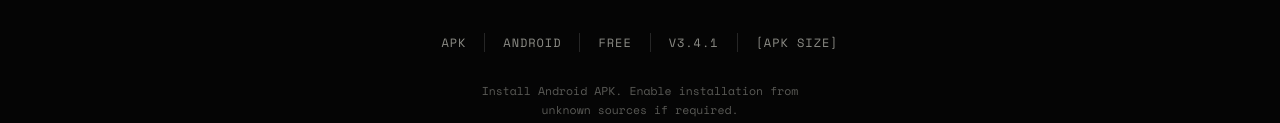
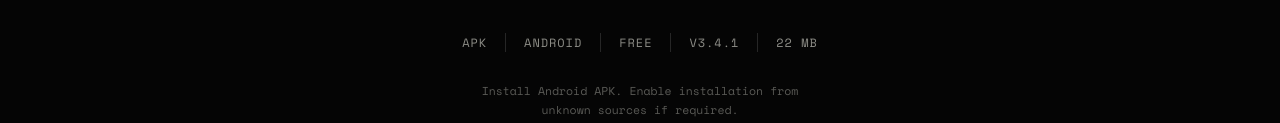
Before and after one commit to clonion/Lastwavev1, a plain HTML site: page index.html in a window 1280 px wide. Shown: the part 4476-4599 px from the top of the page. Drawn offline with nearby package versions, Linux system fonts and the light colour scheme.

```diff
--- a/index.html
+++ b/index.html
@@ -668,7 +668,7 @@
         <span class="item">Android</span>
         <span class="item">Free</span>
         <span class="item">v3.4.1</span>
-        <span class="item">[APK size]</span>
+        <span class="item">22 MB</span>
       </div>
       <p class="disclaimer">Install Android APK. Enable installation from unknown sources if required.</p>
     </div>
```
